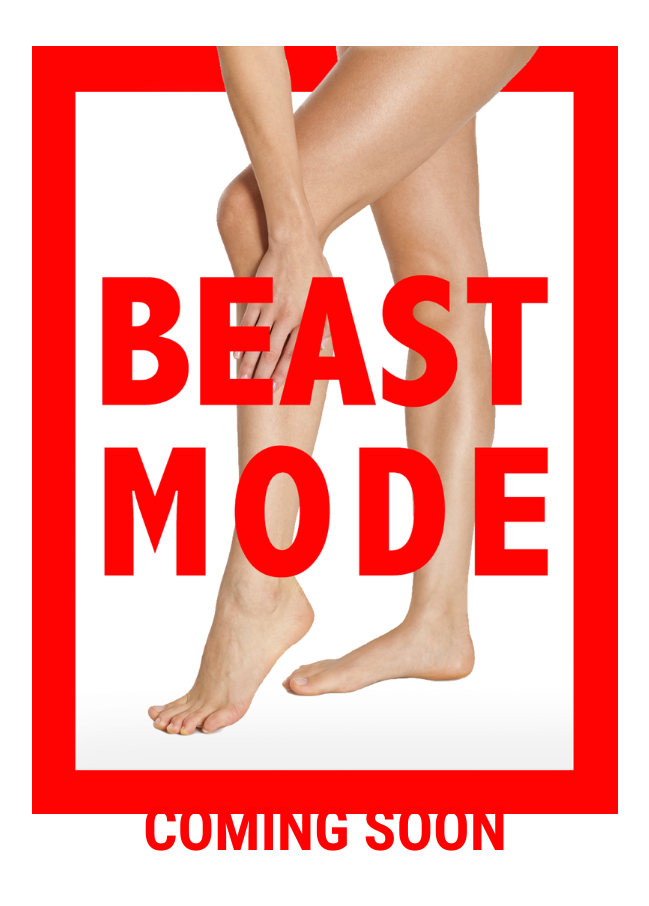
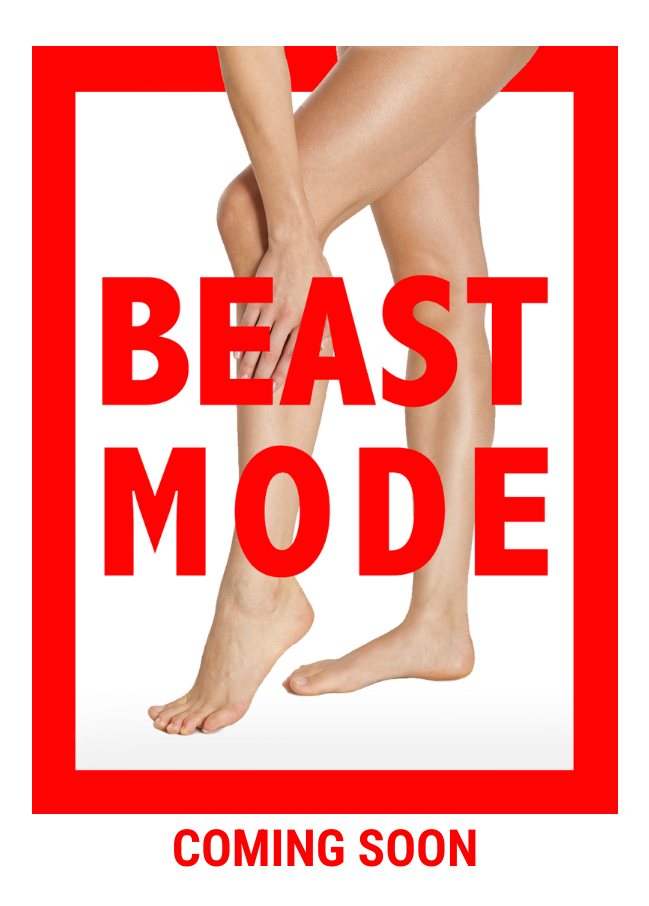
Before and after one commit to jianshentan/beastmade-temporary, a plain HTML site: page index.html in a window 1280 px wide. Shown: the whole page, without its empty margins (315-964 px from the left). Drawn offline with Linux system fonts and the light colour scheme.

Commit message:
font-size

```diff
--- a/index.html
+++ b/index.html
@@ -13,13 +13,13 @@
     .coming-soon {
       height: 32px;
       line-height: 32px;
-      font-size: 3.8em;
+      font-size: 3.2em;
       font-weight: 700;
     }
   </style>
   <br><br>
   <img src="beastmode-comingsoon.png">
-  <br>
+  <br><br>
   <div class="coming-soon">COMING SOON</div>
   <br><br>
 </html>
```
